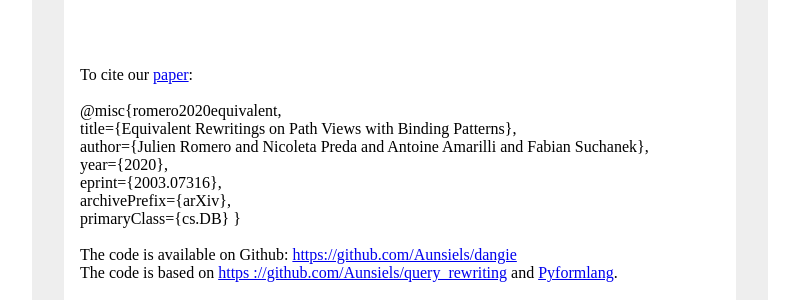
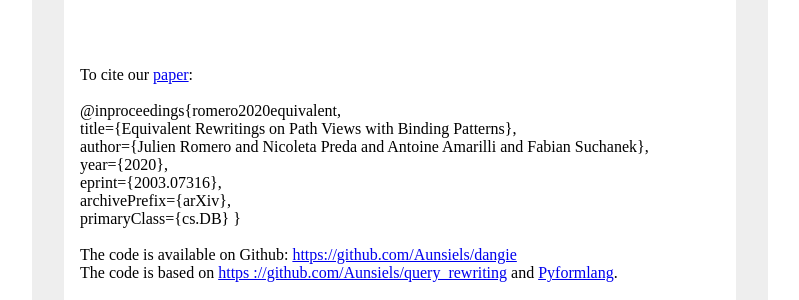
Before and after one commit to Aunsiels/dangie, a Flask app: page / in a window 1280 px wide. Shown: the part 896-1196 px from the top of the page, without its empty margins (240-1039 px from the left). Run offline with Flask 2, Linux system fonts and the light colour scheme.

Commit message:
Update index.html

```diff
--- a/dangie/templates/index.html
+++ b/dangie/templates/index.html
@@ -85,7 +85,7 @@
     <p>
         To cite our <a href="https://arxiv.org/abs/2003.07316">paper</a>:
         <br><br>
-       @misc{romero2020equivalent,<br>
+       @inproceedings{romero2020equivalent,<br>
             title={Equivalent Rewritings on Path Views with Binding
         Patterns},<br>
             author={Julien Romero and Nicoleta Preda and Antoine Amarilli
```
